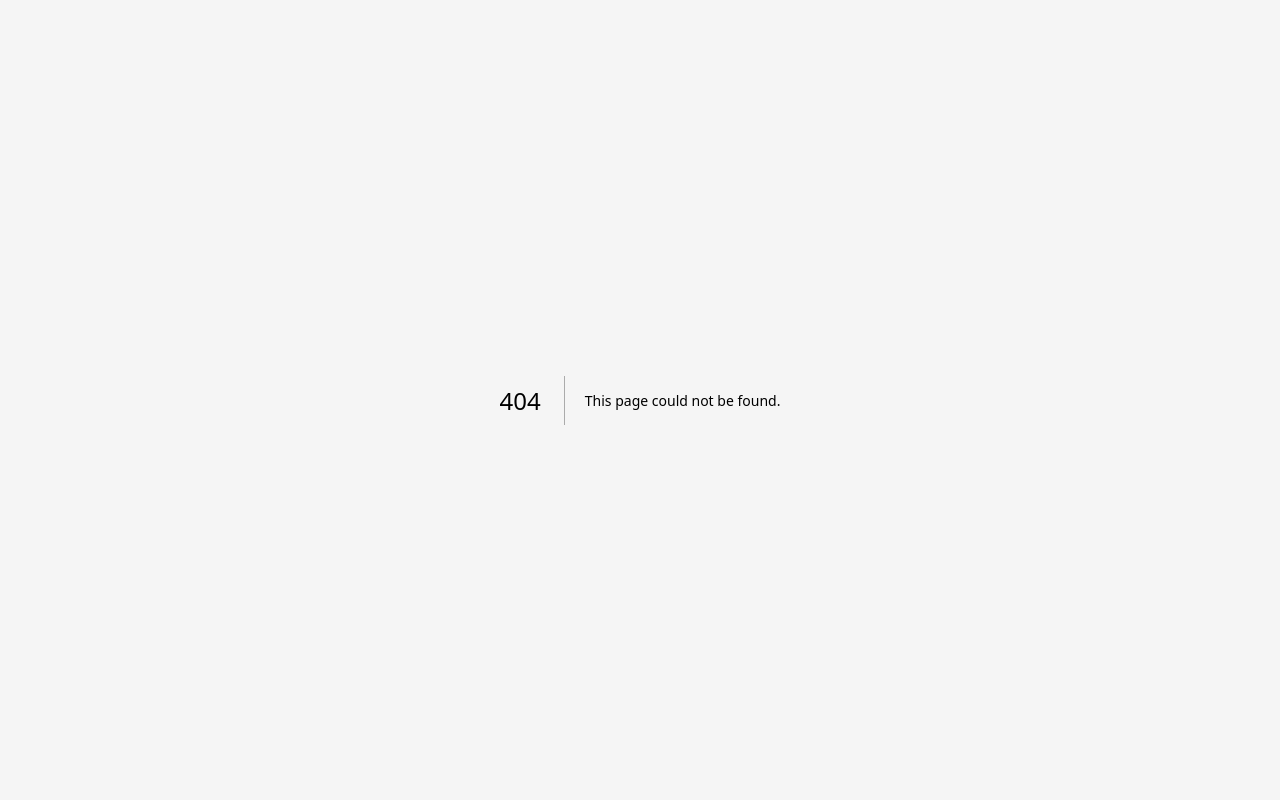
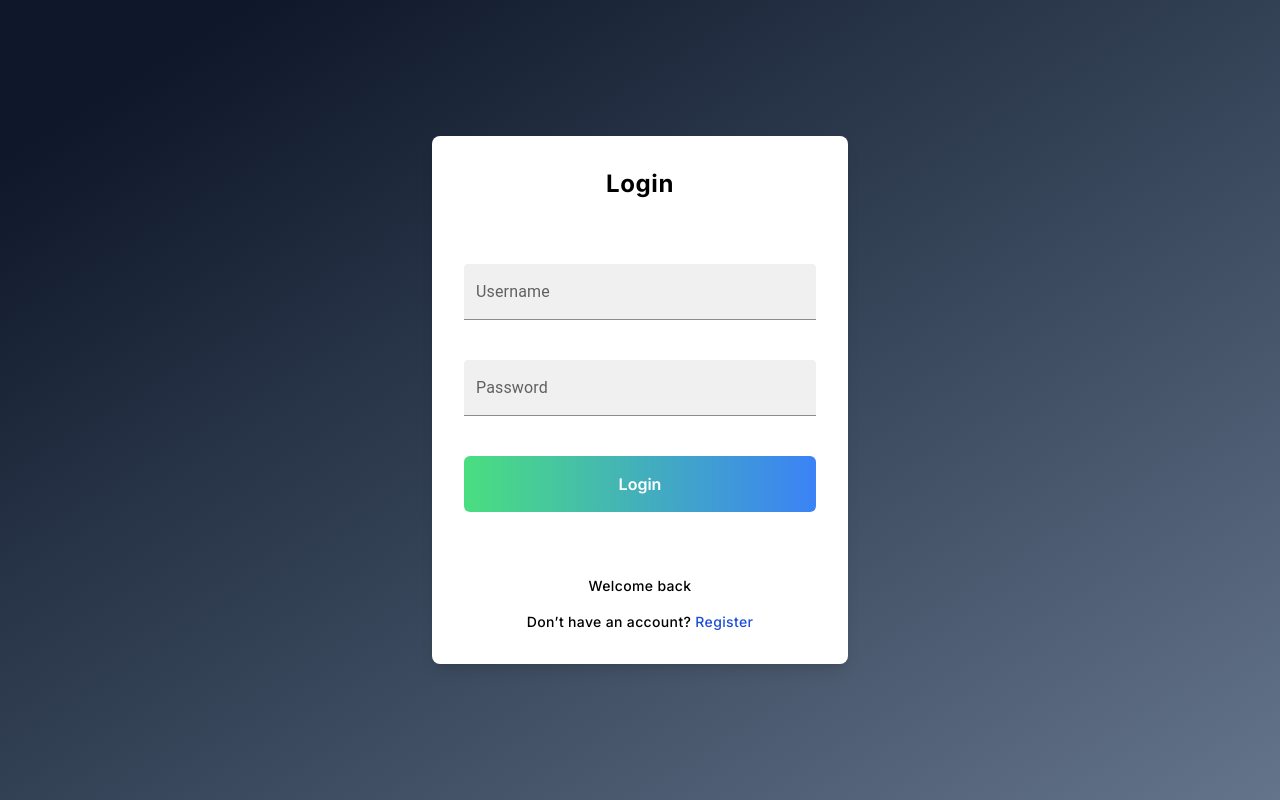
Before and after one commit to SammyKibetKiprop/stock-tracker, a Next.js app: page /auth in a window 1280 px wide. Before the commit this address had no page. Built offline with nearby package versions, Linux system fonts and the light colour scheme.

Commit message:
adjust login to include signup

```diff
--- a/app/(secirity)/auth/login/page.tsx
+++ /dev/null
@@ -1,45 +0,0 @@
-import { TextField } from '@mui/material';
-import Link from 'next/link';
-
-const Login = () => {
-  return (
-    <div className=' max-w-[26rem] w-screen min-h-72 h-fit rounded-lg p-8 bg-white shadow-lg grid gap-16'>
-      <h2 className='font-bold tracking-wide text-2xl'>Login</h2>
-      <form className='grid gap-10'>
-        <TextField
-          id='email'
-          type='email'
-          label='Username'
-          variant='filled'
-        />
-        <TextField
-          id='password'
-          type='password'
-          label='Password'
-          variant='filled'
-        />
-        <button className=' bg-gradient-to-r from-green-400 to-blue-500 hover:from-green-500 hover:to-sky-500 text-white rounded-md p-4 font-semibold'>
-          Login
-        </button>
-      </form>
-
-      <div className='flex flex-col gap-4 text-sm font-medium tracking-wide'>
-        <Link href='#'>
-          Forgot{' '}
-          <span className='text-blue-700 hover:underline cursor-pointer'>
-            Password?
-          </span>
-        </Link>
-
-        <Link href='/auth/register'>
-          Don&apos;t have an account?{' '}
-          <span className='text-blue-700 hover:underline cursor-pointer'>
-            Register
-          </span>
-        </Link>
-      </div>
-    </div>
-  );
-};
-
-export default Login;
--- /dev/null
+++ b/app/(secirity)/auth/page.tsx
@@ -0,0 +1,65 @@
+'use client';
+import { useState } from 'react';
+import { TextField } from '@mui/material';
+
+interface AuthState {
+  email: string;
+  password: string;
+  isLogin: boolean;
+}
+
+const Auth = () => {
+  const [authState, setAuthState] = useState<AuthState>({
+    email: '',
+    password: '',
+    isLogin: true,
+  });
+
+  return (
+    <div className=' max-w-[26rem] w-screen min-h-72 h-fit rounded-lg p-8 bg-white shadow-lg grid gap-16'>
+      <h2 className='font-bold tracking-wide text-2xl capitalize'>
+        {authState.isLogin ? 'login' : 'register'}
+      </h2>
+      <form className='grid gap-10'>
+        <TextField
+          id='email'
+          type='email'
+          label='Username'
+          variant='filled'
+        />
+        <TextField
+          id='password'
+          type='password'
+          label='Password'
+          variant='filled'
+        />
+        <button className=' bg-gradient-to-r from-green-400 to-blue-500 hover:from-green-500 hover:to-sky-500 text-white rounded-md p-4 font-semibold'>
+          {authState.isLogin ? 'Login' : 'Register'}
+        </button>
+      </form>
+
+      <div className='flex flex-col gap-4 text-sm font-medium tracking-wide'>
+        <p>{authState.isLogin ? 'Welcome back' : 'Welcome'}</p>
+
+        <p>
+          {authState.isLogin
+            ? 'Don’t have an account?'
+            : 'Already have an account?'}{' '}
+          <span
+            className='text-blue-700 hover:underline cursor-pointer capitalize'
+            onClick={() =>
+              setAuthState((prevState) => ({
+                ...prevState,
+                isLogin: !prevState.isLogin,
+              }))
+            }
+          >
+            {authState.isLogin ? 'register' : 'login'}
+          </span>
+        </p>
+      </div>
+    </div>
+  );
+};
+
+export default Auth;
```
